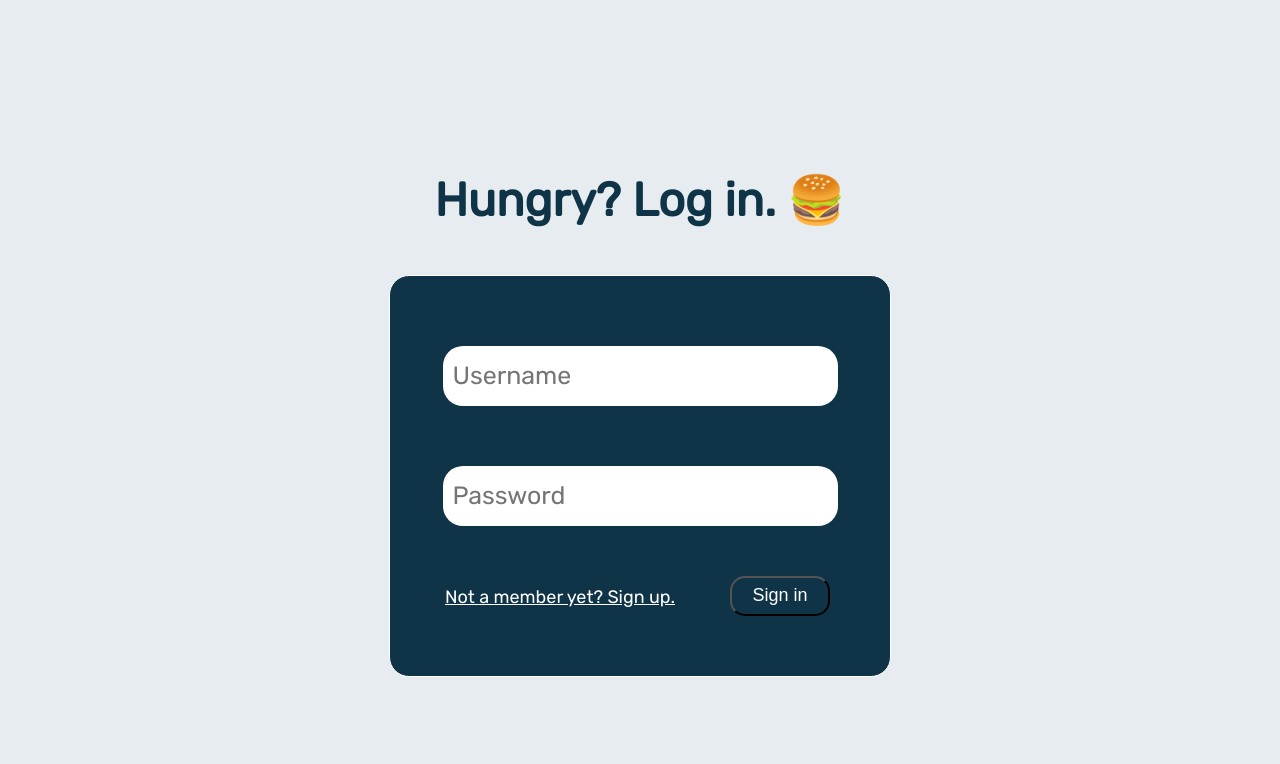
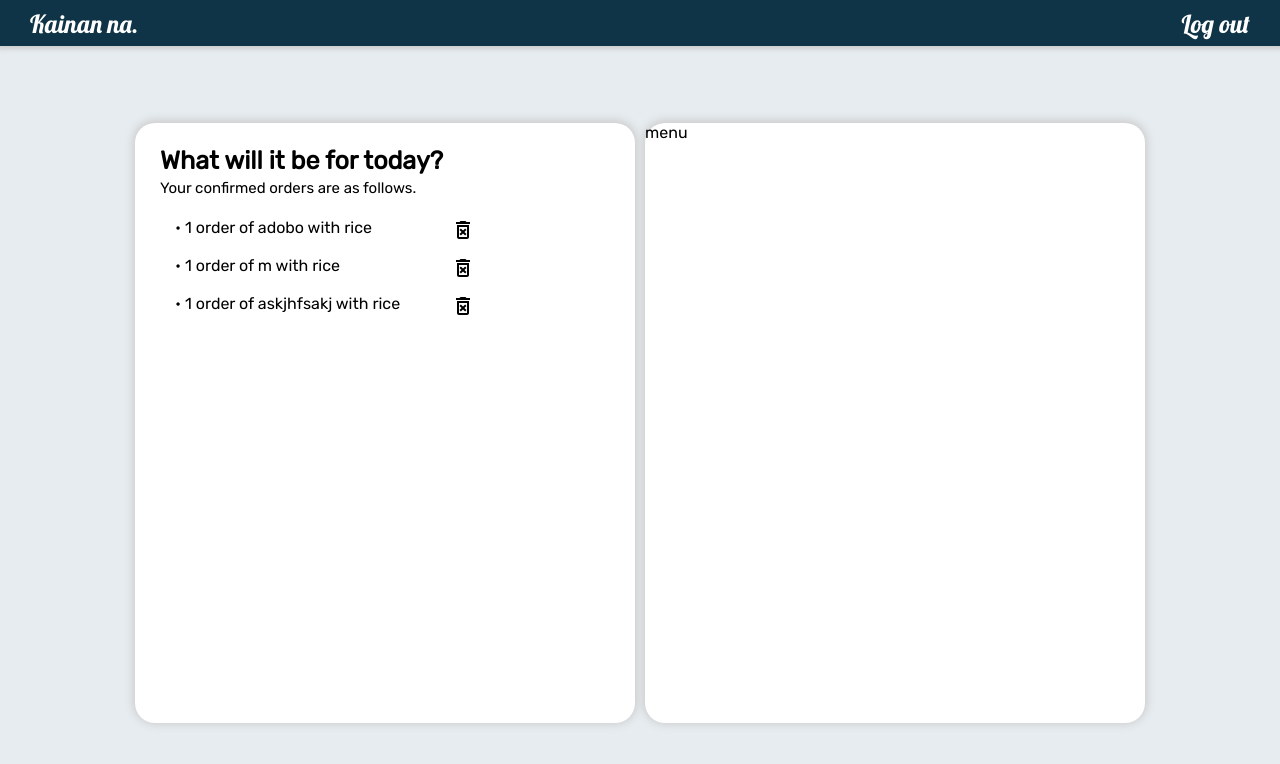
Before and after one commit to jelorivera08/food-delivery-fe, a React (Create React App) app: page / in a window 1280 px wide. Shown: the top 764 px of the page. Built offline with nearby package versions, Linux system fonts and the light colour scheme.

Commit message:
order list done

```diff
--- a/src/App/App.js
+++ b/src/App/App.js
@@ -5,9 +5,9 @@ import Dashboard from './components/Dashboard/Dashboard';
 
 const App = ({ login }) => {
   // TODO: UNCOMMENT THIS
-  if (!login.isLoggedIn) {
-    return <Welcome />;
-  }
+  // if (!login.isLoggedIn) {
+  //   return <Welcome />;
+  // }
 
   return <Dashboard />;
 };
--- a/src/App/components/Dashboard/Dashboard.css
+++ b/src/App/components/Dashboard/Dashboard.css
@@ -8,7 +8,7 @@
   width: 100%;
   height: 46px;
   box-shadow: 3px -3px 5px 6px #ccc;
-  background-color: #fff;
+  background-color: #0f3447;
   display: flex;
   justify-content: space-between;
 }
@@ -19,6 +19,7 @@
   text-align: left;
   display: flex;
   align-items: center;
+  color: #fff;
 }
 
 .header-text-right {
@@ -27,6 +28,7 @@
   display: flex;
   align-items: center;
   text-align: right;
+  color: #fff;
 }
 
 .header-text-left-unit {
@@ -42,3 +44,88 @@
 .header-text-right-unit:hover {
   text-decoration: underline;
 }
+
+.dashboard-body {
+  height: calc(100% - 46px);
+  display: flex;
+  min-height: 650px;
+}
+
+.user-profile-container {
+  height: 100%;
+  width: 50%;
+  font-family: Rubik;
+  display: flex;
+  justify-content: flex-end;
+  margin-right: 5px;
+  align-items: center;
+}
+
+.user-profile {
+  background-color: #fff;
+  height: 600px;
+  width: 500px;
+  box-shadow: 0px -1px 8px 2px #ccc;
+  border-radius: 20px;
+}
+
+.user-profile-header {
+  height: 50px;
+  display: flex;
+  align-items: center;
+}
+
+.user-profile-header-text {
+  padding: 25px 0px 0px 25px;
+  font-size: 25px;
+  font-weight: bold;
+}
+
+.user-profile-subheader {
+  height: 30px;
+  display: flex;
+  align-items: center;
+}
+
+.user-profile-subheader-text {
+  padding: 0px 0px 0px 25px;
+  font-size: 15px;
+}
+
+.order-list-container {
+  height: calc(100% - 170px);
+  margin: 10px 0 0 40px;
+  overflow: auto;
+}
+
+.order-item {
+  padding: 5px 0px;
+  display: flex;
+}
+
+.order-item-text {
+  width: 60%;
+}
+
+.order-item-icon {
+  cursor: pointer;
+}
+
+.menu-container {
+  height: 100%;
+  width: 50%;
+  font-family: Rubik;
+  display: flex;
+  justify-content: flex-start;
+  margin-left: 5px;
+
+  align-items: center;
+}
+
+.menu {
+  background-color: #fff;
+  height: 600px;
+  box-shadow: 0px -1px 8px 2px #ccc;
+  width: 500px;
+  border-radius: 20px;
+}
--- a/src/App/components/Dashboard/Dashboard.js
+++ b/src/App/components/Dashboard/Dashboard.js
@@ -4,12 +4,17 @@ import { connect } from 'react-redux';
 import * as loginActions from '../../actions/loginActions';
 import Header from './Header';
 import './Dashboard.css';
+import UserProfile from './UserProfile';
+import Menu from './Menu';
 
-const Dashboard = ({ snackbar, logout, closeSnackbar }) => {
+const Dashboard = ({ snackbar, logout, closeSnackbar, username }) => {
   return (
     <div className="dashboard">
       <Header logout={logout} />
-      this is dashboard
+      <div className="dashboard-body">
+        <UserProfile username={username} />
+        <Menu />
+      </div>
       <Snackbar {...snackbar} handleClose={closeSnackbar} />
     </div>
   );
@@ -17,6 +22,7 @@ const Dashboard = ({ snackbar, logout, closeSnackbar }) => {
 
 const mapStateToProps = (state) => ({
   snackbar: state.dashboard.snackbar,
+  username: state.dashboard.username,
 });
 
 const mapDispatchToProps = (dispatch) => ({
--- /dev/null
+++ b/src/App/components/Dashboard/Menu.js
@@ -0,0 +1,11 @@
+import React from 'react';
+
+const UserProfile = () => {
+  return (
+    <div className="menu-container">
+      <div className="menu"> menu</div>
+    </div>
+  );
+};
+
+export default UserProfile;
--- /dev/null
+++ b/src/App/components/Dashboard/OrderList.js
@@ -0,0 +1,29 @@
+import React from 'react';
+import DeleteForeverOutlinedIcon from '@material-ui/icons/DeleteForeverOutlined';
+
+const OrderList = () => {
+  return (
+    <div className="order-list-container">
+      <div className="order-item">
+        <div className="order-item-text"> • 1 order of adobo with rice</div>
+        <div className="order-item-icon">
+          <DeleteForeverOutlinedIcon />
+        </div>
+      </div>
+      <div className="order-item">
+        <div className="order-item-text"> • 1 order of m with rice</div>
+        <div className="order-item-icon">
+          <DeleteForeverOutlinedIcon />
+        </div>
+      </div>
+      <div className="order-item">
+        <div className="order-item-text">• 1 order of askjhfsakj with rice</div>
+        <div className="order-item-icon">
+          <DeleteForeverOutlinedIcon />
+        </div>
+      </div>
+    </div>
+  );
+};
+
+export default OrderList;
--- /dev/null
+++ b/src/App/components/Dashboard/UserProfile.js
@@ -0,0 +1,27 @@
+import React from 'react';
+import './Dashboard.css';
+import OrderList from './OrderList';
+
+const UserProfile = ({ username }) => {
+  return (
+    <div className="user-profile-container">
+      <div className="user-profile">
+        <div className="user-profile-header">
+          <span className="user-profile-header-text">
+            {`What will it be for today? ${username}`}
+          </span>
+        </div>
+
+        <div className="user-profile-subheader">
+          <span className="user-profile-subheader-text">
+            Your confirmed orders are as follows.
+          </span>
+        </div>
+
+        <OrderList />
+      </div>
+    </div>
+  );
+};
+
+export default UserProfile;
```
